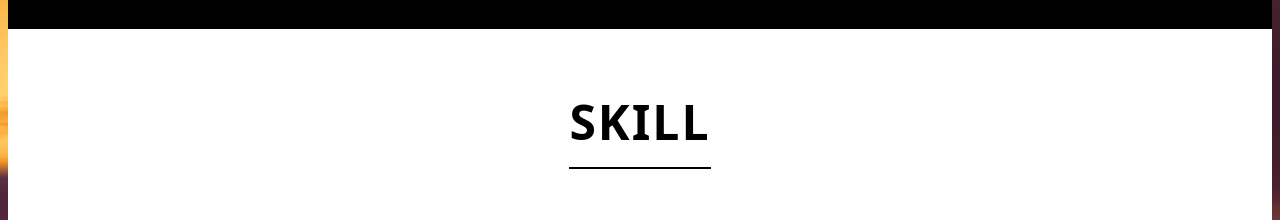
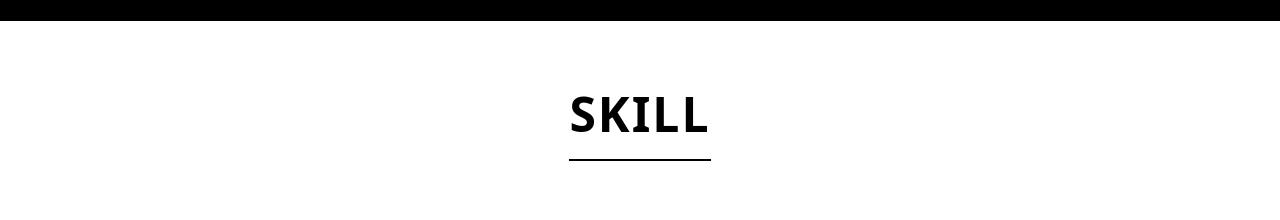
Before and after one commit to somali34/portfolio, a plain HTML site: page index.html in a window 1280 px wide. Shown: the part 3025-3245 px from the top of the page. Drawn offline with Linux system fonts and the light colour scheme.

Commit message:
Update index.html

```diff
--- a/index.html
+++ b/index.html
@@ -6,7 +6,7 @@
     <title>Haru's Portfolio</title>
     <meta name="site-description" content="Check out some of my works.">
   <!--css-->
-    <link rel="stylesheet" href="css/nomalize.css">
+    <link rel="stylesheet" href="css/normalize.css">
     <link rel="stylesheet" href="css/style.css">
     <link rel="icon" type="img/png" href="images/favicon.png">
   </head>
```
